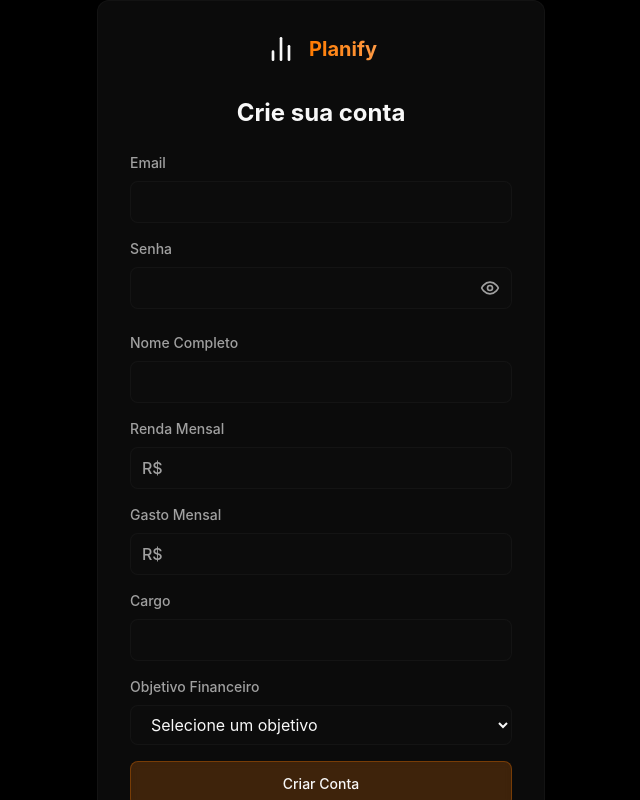
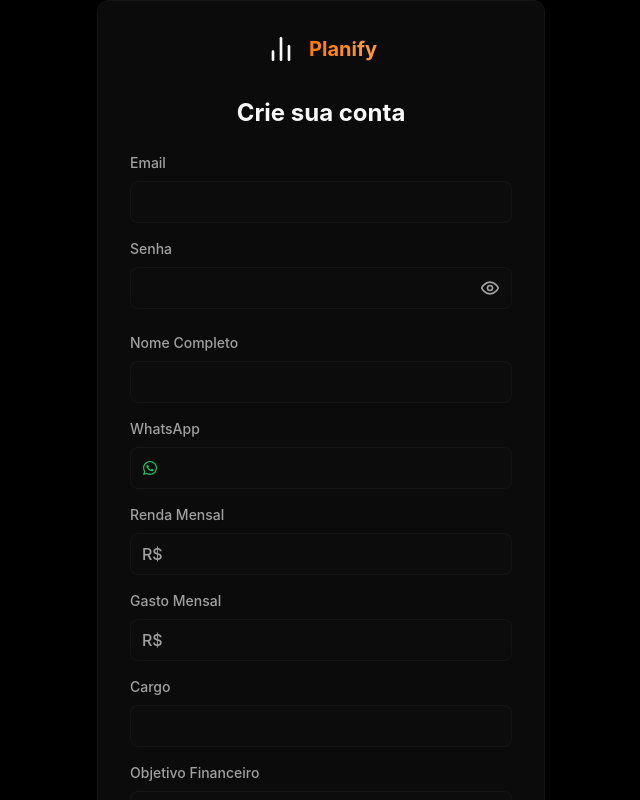
Before and after one commit to Neraiagency/planify, a React (Vite) app: page / in a window 1280 px wide. Both pictures are taken after a click on the button "Não tem uma conta? Criar". Shown: the top 800 px of the page, without its empty margins (319-959 px from the left). Built offline with nearby package versions, Linux system fonts and the light colour scheme.

Commit message:
whatsapp

```diff
--- a/package.json
+++ b/package.json
@@ -19,6 +19,7 @@
     "react-chartjs-2": "^5.2.0",
     "react-datepicker": "^6.2.0",
     "react-dom": "^18.3.1",
+    "react-icons": "^5.5.0",
     "react-input-mask": "^2.0.4",
     "react-number-format": "^5.4.3"
   },
@@ -26,6 +27,7 @@
     "@eslint/js": "^9.9.1",
     "@types/react": "^18.3.5",
     "@types/react-dom": "^18.3.0",
+    "@types/react-input-mask": "^3.0.6",
     "@vitejs/plugin-react": "^4.3.1",
     "autoprefixer": "^10.4.18",
     "eslint": "^9.9.1",
--- a/src/components/Login.tsx
+++ b/src/components/Login.tsx
@@ -1,12 +1,15 @@
 import React, { useState } from 'react';
 import { supabase } from '../services/supabase';
 import Modal from './Modal';
-import { BarChart2, Eye, EyeOff,CheckCircle } from 'lucide-react';
+import { BarChart2, Eye, EyeOff,CheckCircle, Phone  } from 'lucide-react';
 import { NumericFormat } from 'react-number-format';
+import InputMask from 'react-input-mask';
+import { FaWhatsapp } from 'react-icons/fa';
 
 const Login: React.FC = () => {
   const [isSignUp, setIsSignUp] = useState(false);
   const [email, setEmail] = useState('');
+  const [phone, setPhone] = useState('');
   const [password, setPassword] = useState('');
   const [nome, setNome] = useState('');
   const [rendaMensal, setRendaMensal] = useState('');
@@ -52,12 +55,20 @@
     try {
       if (isSignUp) {
         // Criar novo usuário
+        const phoneDigits = phone ? phone.replace(/\D/g, '') : '';
+        if (phoneDigits && phoneDigits.length < 10) {
+          setError('Número de telefone inválido. Por favor, inclua DDD e número');
+          setLoading(false);
+          return;
+        }
+
         const { error } = await supabase.auth.signUp({
           email,
           password,
           options: {
             data: {
               nome: nome,
+              telefone: phone ? `+55${phone.replace(/\D/g, '')}` : null,
               renda_mensal: rendaMensal ? parseFloat(rendaMensal) : 0,
               gasto_mensal: gastoMensal ? parseFloat(gastoMensal) :.0,
               cargo: cargo,
@@ -95,6 +106,7 @@
     setEmail('');
     setPassword('');
     setNome('');
+    setPhone('');
     setRendaMensal('');
     setGastoMensal('');
     setCargo('');
@@ -174,6 +186,24 @@
                   required
                 />
               </div>
+
+          <div className="mb-4">
+            <label className="block text-sm font-medium text-dark-text-secondary mb-2">
+              WhatsApp
+            </label>
+            <div className="relative">
+              <FaWhatsapp
+                className="absolute left-3 top-1/2 transform -translate-y-1/2 text-green-500"
+                size={16}
+              />
+              <InputMask
+                mask="(99) 99999-9999"
+                value={phone}
+                onChange={(e) => setPhone(e.target.value)}
+                className="glass-input w-full pl-10 px-4 py-2 rounded-lg text-dark-text focus:outline-none focus:ring-2 focus:ring-accent-orange"
+              />
+            </div>
+          </div>
 
               <div className="mb-4">
                 <label className="block text-sm font-medium text-dark-text-secondary mb-2">
```
Also changed, not shown: 1 other file (tests, documents, lock files or other folders).
